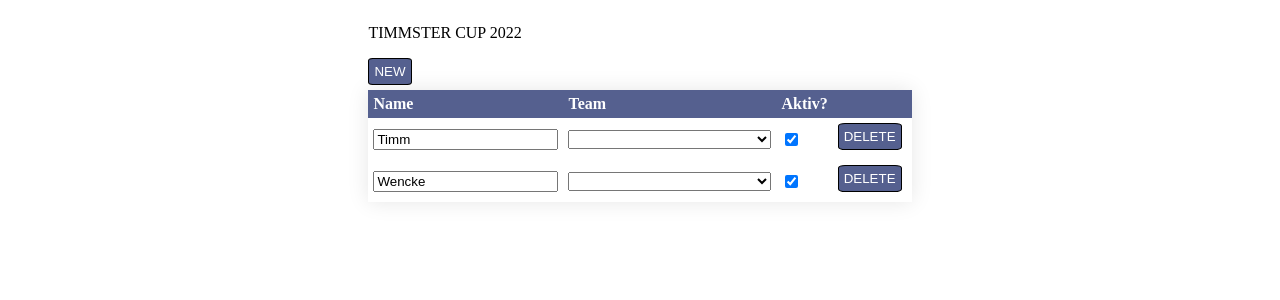
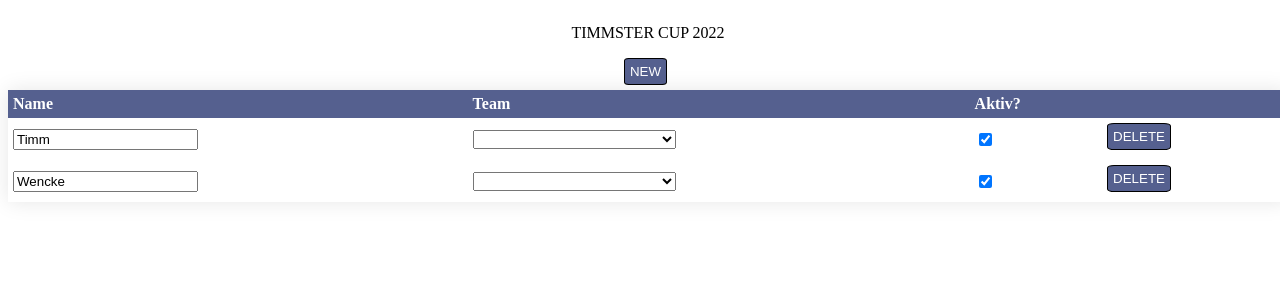
Before and after one commit to Timmster/timmster-cup, an Angular app: page /data in a window 1280 px wide. Shown: the top 300 px of the page. Built offline with nearby package versions, Linux system fonts and the light colour scheme.

Commit message:
4 files modified

```diff
--- a/src/app/views/data/data.component.css
+++ b/src/app/views/data/data.component.css
@@ -0,0 +1,6 @@
+:host {
+  display: flex;
+  width: 100%;
+  align-items: center;
+  flex-direction: column;
+}
--- a/src/app/views/data/data.component.html
+++ b/src/app/views/data/data.component.html
@@ -1,4 +1,3 @@
-<p>TIMMSTER CUP 2022</p>
 <button (click)="newPlayer()">NEW</button>
 
 <table>
--- a/src/index.html
+++ b/src/index.html
@@ -1 +1,2 @@
+<p>TIMMSTER CUP 2022</p>
 <my-app></my-app>
--- a/src/styles.css
+++ b/src/styles.css
@@ -1,7 +1,15 @@
+body {
+  display: flex;
+  width: 100%;
+  align-items: center;
+  flex-direction: column;
+}
+
 table {
   border-collapse: collapse;
   overflow: hidden;
   box-shadow: 0 0 20px rgba(0, 0, 0, 0.1);
+  width: 100%;
 }
 
 th,
```
